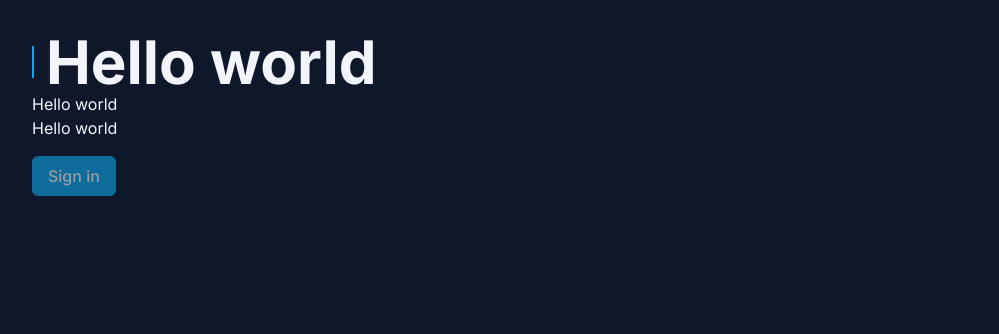
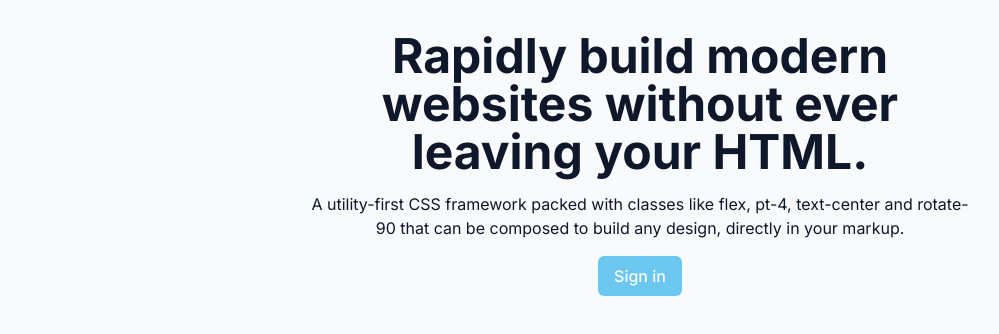
Before and after one commit to rodrigodiasf1984/mastering-tailwindcss-nextjs, a Next.js app: page / in a window 1280 px wide. Shown: the top 334 px of the page, without its empty margins (0-999 px from the left). Built offline with nearby package versions, Linux system fonts and the light colour scheme.

Commit message:
chore: darkmode

```diff
--- a/src/app/page.tsx
+++ b/src/app/page.tsx
@@ -1,17 +1,23 @@
 export default function Home() {
   return (
-    <div className='p-8 bg-slate-900 text-slate-100 h-screen'>
-      <h1 className='font-bold flex text-3xl sm:text-5xl lg:text-6xl items-center gap-3 before:w-0.5 before:h-8 before:bg-sky-500 before:flex'>
-        Hello world
+    <div className='p-8 bg-slate-50 text-slate-900 dark:bg-slate-900 dark:text-slate-100 h-screen flex flex-col items-center text-center max-w'>
+      <div className='max-w-2xl'>
+        <h1 className='font-bold flex text-3xl sm:text-4xl lg:text-5xl'>
+          Rapidly build modern websites without ever leaving your HTML.
         </h1>
-      <h2>Hello world</h2>
-      <p>Hello world</p>
+
+        <p className='mt-4 dark:text-slate-400'>
+          A utility-first CSS framework packed with classes like flex, pt-4,
+          text-center and rotate-90 that can be composed to build any design,
+          directly in your markup.
+        </p>
         <button
           disabled
-        className='bg-sky-500 py-2 px-4 rounded-md font-medium mt-4 enabled:hover:bg-sky-600 disabled:opacity-60 disabled:cursor-not-allowed'
+          className='bg-sky-500 dark:bg-sky-400 dark:text-sky-950 text-white py-2 px-4 rounded-md font-medium mt-4 enabled:hover:bg-sky-600 disabled:opacity-60 disabled:cursor-not-allowed'
         >
           Sign in
         </button>
       </div>
+    </div>
   )
 }
```
Lines whose indentation alone changed are shown as unchanged.
